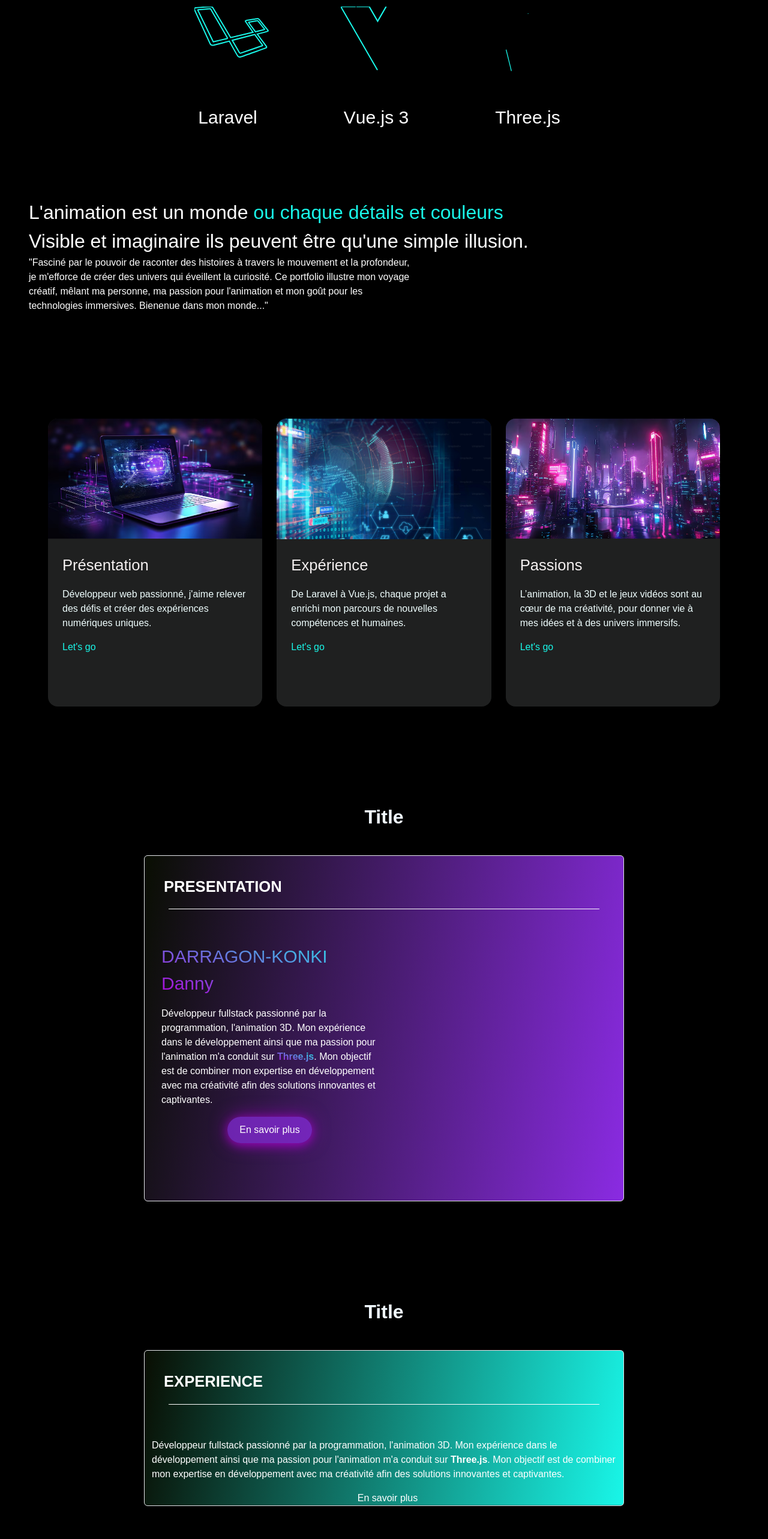
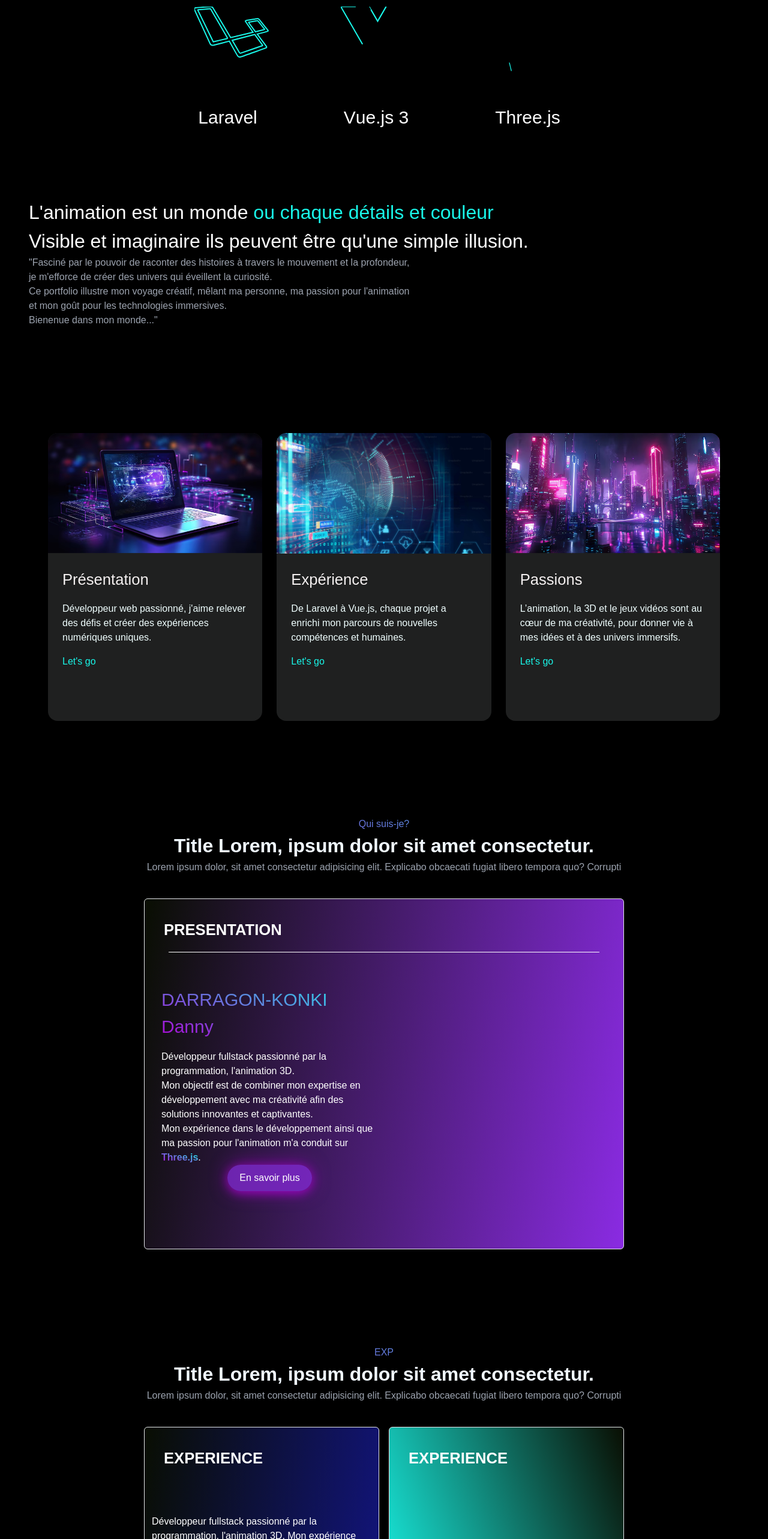
Before and after one commit to Dannydan78/Portfolio, a Nuxt app: page / in a window 1280 px wide. Shown: the part 234-2800 px from the top of the page at 60% size. Before the commit the page ends 2745 px from the top, so only its background shows below. Built offline with nearby package versions, Linux system fonts and the light colour scheme; a web font is replaced by a local one.

Commit message:
Experience WIP

```diff
--- a/components/Experience.vue
+++ b/components/Experience.vue
@@ -1,13 +1,17 @@
 <template>
-   <div class="main mt-10 border rounded-md" id="presentation">
+  <div class="main mt-10 rounded-md" id="presentation">
+    <div class="flex flex-row gap-4">
+      <div class="card flex flex-col w-1/2 border rounded-md">
         <h2 class="ml-5 text-white font-bold">EXPERIENCE</h2>
-    <div class="line h-px ml-10 mr-10"></div>
         <div class="container text-white mt-8 rounded-md">
           <div class="content">
             <div class="flex flex-col ps-3 pt-2">
               <p class="name"></p>
               <p class="mt-4 mb-4">
-          Développeur fullstack passionné par la programmation, l'animation 3D. Mon expérience dans le développement ainsi que ma passion pour l'animation m'a conduit sur <span class="three font-bold">Three.js</span>. Mon objectif est de combiner mon expertise en développement avec ma créativité afin des solutions innovantes et captivantes.
+                Développeur fullstack passionné par la programmation, l'animation 3D. Mon expérience dans le développement
+                ainsi que ma passion pour l'animation m'a conduit sur <span class="three font-bold">Three.js</span>. Mon
+                objectif est de combiner mon expertise en développement avec ma créativité afin de proposer des solutions
+                innovantes et captivantes.
               </p>
               <button @click="initBigRectangle" class="button">En savoir plus</button>
             </div>
@@ -16,11 +20,21 @@
             </div>
           </div>
         </div>
+      </div>
+
+      <!-- Deuxième card -->
+      <div class="card2 border w-1/2 rounded-md"> <!-- Ajuster w-1/2 si besoin -->
+        <h2 class="ml-5 text-white font-bold">EXPERIENCE</h2>
+        <!-- Ajoutez du contenu ici -->
+      </div>
+    </div>
+
     <transition name="fade-slide">
       <PicturesSlide v-if="showPicturesSlide" />
     </transition>
   </div>
 </template>
+
 
 <script setup>
 
@@ -30,17 +44,7 @@
 .main {
   margin-left: 15rem;
   margin-right: 15rem;
-  background-image: url('images/fade.jpg');
-  background-image: linear-gradient(100deg, rgb(9, 14, 2), #19f6e8);
-  /* background-size: cover;  L'image couvre toute la zone de l'élément  */
-  background-position: center;
-  /* L'image est centrée */
-  background-repeat: no-repeat;
 }
-
-
-
-
 
 h2 {
   margin: 0 0 18px 0;
@@ -50,17 +54,16 @@ h2 {
   /* color: var(--title-color); */
 }
 
-
-
+.card{
+  background-image: linear-gradient(100deg, rgb(9, 14, 2), rgba(26, 29, 180, 0.7));
+}
+.card2{
+  background-image: linear-gradient(250deg, rgb(9, 14, 2), #19f6e8);
+}
 
 
 .line {
   /* background: #19f6e8; */
   background: white;
 }
-
-
-
-
-
 </style>
--- a/components/Intro.vue
+++ b/components/Intro.vue
@@ -62,8 +62,10 @@
             <h1 class="wrapper mt-6">L'animation est un monde <span></span></h1>
             <h2 class="wrapper">Visible et imaginaire ils peuvent être qu'une simple illusion.</h2>
         </div>
-        <div class="flex flex-row w-1/2 ml-12">
-        <p class="text-white">"Fasciné par le pouvoir de raconter des histoires à travers le mouvement et la profondeur, je m'efforce de créer des univers qui éveillent la curiosité. Ce portfolio illustre mon voyage créatif, mêlant ma personne, ma passion pour l'animation et mon goût pour les technologies immersives. Bienenue dans mon monde..."</p>
+        <div class="flex flex-col w-1/2  ml-12">
+        <p class="text-gray-400">"Fasciné par le pouvoir de raconter des histoires à travers le mouvement et la profondeur, je m'efforce de créer des univers qui éveillent la curiosité. </p>
+        <p class="text-gray-400">Ce portfolio illustre mon voyage créatif, mêlant ma personne, ma passion pour l'animation et mon goût pour les technologies immersives.</p>
+        <p class="text-gray-400">Bienenue dans mon monde..."</p>
     </div>
     </div>
 </template>
--- a/components/Presentation.vue
+++ b/components/Presentation.vue
@@ -6,9 +6,10 @@
       <div class="content">
         <div class="flex flex-col ps-3 pt-2">
           <p class="name">{{ props.Name }} {{ props.First_name }}</p>
-          <p class="mt-4 mb-4">
-          Développeur fullstack passionné par la programmation, l'animation 3D. Mon expérience dans le développement ainsi que ma passion pour l'animation m'a conduit sur <span class="three font-bold">Three.js</span>. Mon objectif est de combiner mon expertise en développement avec ma créativité afin des solutions innovantes et captivantes.
-          </p>
+          <p class="mt-4">
+          Développeur fullstack passionné par la programmation, l'animation 3D.</p>
+          <p>Mon objectif est de combiner mon expertise en développement avec ma créativité afin des solutions innovantes et captivantes.</p>
+          <p>Mon expérience dans le développement ainsi que ma passion pour l'animation m'a conduit sur <span class="three font-bold">Three.js</span>.</p>
           <button @click="initBigRectangle" class="button">En savoir plus</button>
         </div>
         <div v-show="showAnimation" class="hero-figure-box-05">
--- a/pages/index.vue
+++ b/pages/index.vue
@@ -7,13 +7,17 @@
         <Cards />
       </div>
       <div class="presentation">
-        <h1 class="titleContent font-bold">Title</h1>
+        <p class="exp">Qui suis-je?</p>
+        <h1 class="titleContent font-bold">Title Lorem, ipsum dolor sit amet consectetur.</h1>
+        <p class="text-gray-400 text-justify">Lorem ipsum dolor, sit amet consectetur adipisicing elit. Explicabo obcaecati fugiat libero tempora quo? Corrupti</p>
       </div>
       <div data-aos="fade-up" data-aos-anchor-placement="top-bottom" class="">
         <Presentation />
       </div>
       <div class="presentation">
-        <h1 class="titleContent font-bold">Title</h1>
+        <p class="exp">EXP</p>
+        <h1 class="titleContent font-bold">Title Lorem, ipsum dolor sit amet consectetur.</h1>
+        <p class="text-gray-400 text-justify">Lorem ipsum dolor, sit amet consectetur adipisicing elit. Explicabo obcaecati fugiat libero tempora quo? Corrupti</p>
       </div>
       <Experience />
     </main>
@@ -62,4 +66,13 @@
     color: aliceblue;
 
   }
+  p{
+    text-align: center;
+  }
+
+  .exp{
+    background: linear-gradient(20deg, rgb(175, 2, 214), #19f6e8);
+  -webkit-background-clip: text;
+  -webkit-text-fill-color: transparent;
+  }
   </style>
```
Lines whose indentation alone changed are shown as unchanged.
